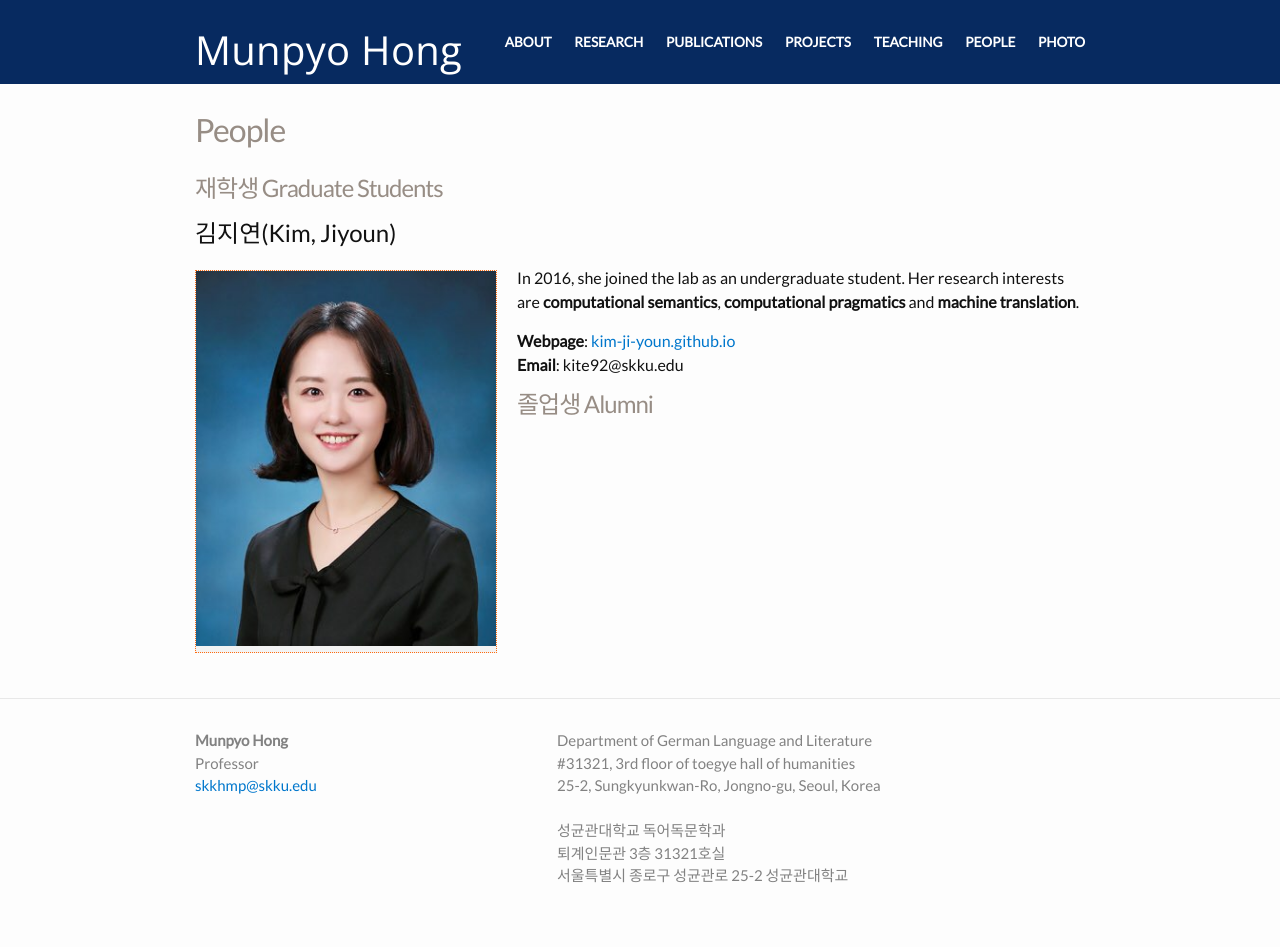
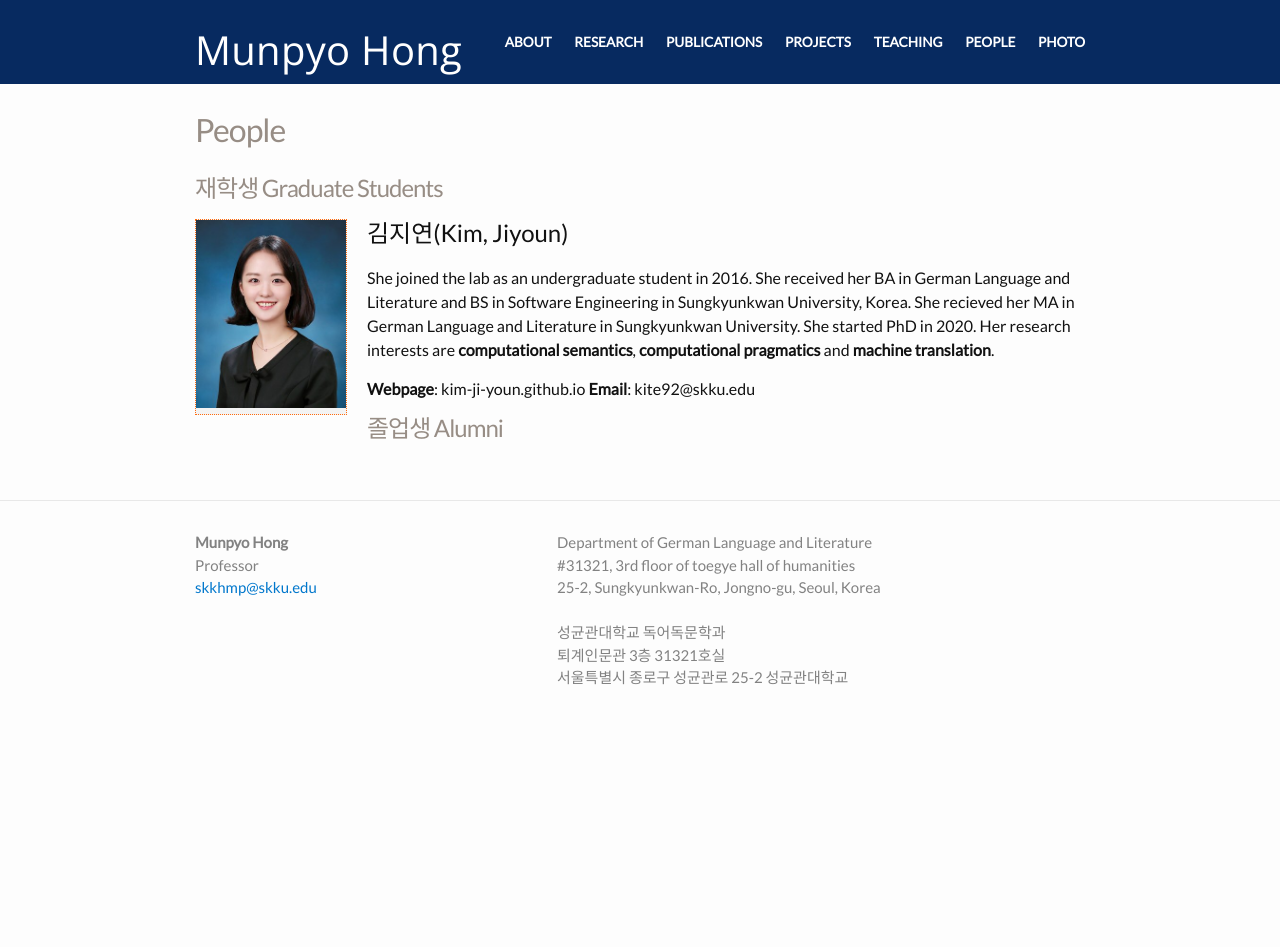
Before and after one commit to skkhmp/skkhmp.github.io, a Jekyll site: the page built from people.md, in a window 1280 px wide. Built offline with Jekyll 4.4.1, drawn with Linux system fonts in a browser that asks for light colours; some web fonts are replaced; after the commit the page ends 900 px from its top, so only the background shows below that.

Commit message:
Update people.md

```diff
--- a/people.md
+++ b/people.md
@@ -6,12 +6,13 @@ permalink: /people/
 
 # 재학생 Graduate Students
 
+
+{% include image.html url="/images/kim.jpg" width=150 height=250 align="left" %}
+
 ## 김지연(Kim, Jiyoun)
-{% include image.html url="/images/kim.jpg" width=300 height=500 align="left" %}
+She joined the lab as an undergraduate student in 2016. She received her BA in German Language and Literature and BS in Software Engineering in Sungkyunkwan University, Korea. She recieved her MA in German Language and Literature in Sungkyunkwan University. She started PhD in 2020. Her research interests are **computational semantics**, **computational pragmatics** and **machine translation**.
 
-In 2016, she joined the lab as an undergraduate student. Her research interests are **computational semantics**, **computational pragmatics** and **machine translation**.
-
-**Webpage**: [kim-ji-youn.github.io](http://kim-ji-youn.github.io)
+**Webpage**: kim-ji-youn.github.io
 **Email**: kite92@skku.edu
 
 
```
